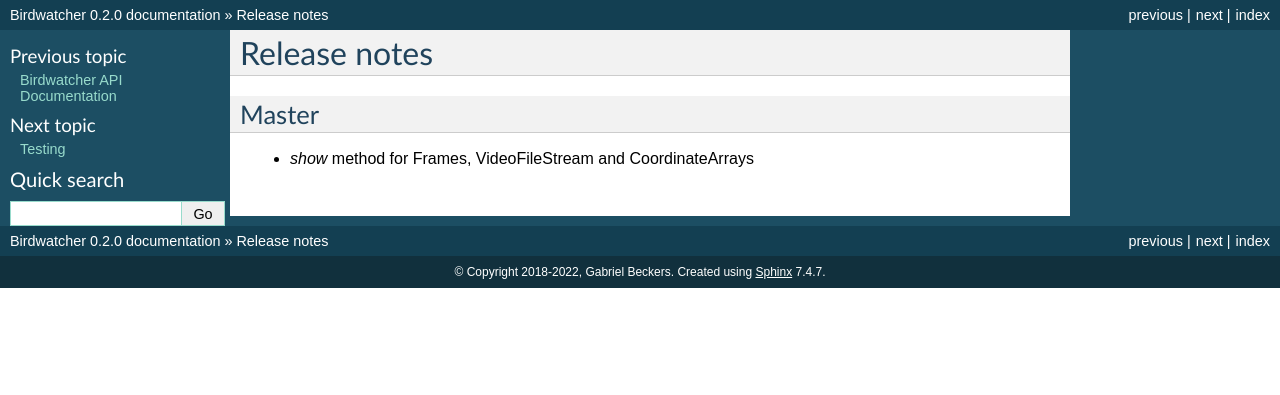
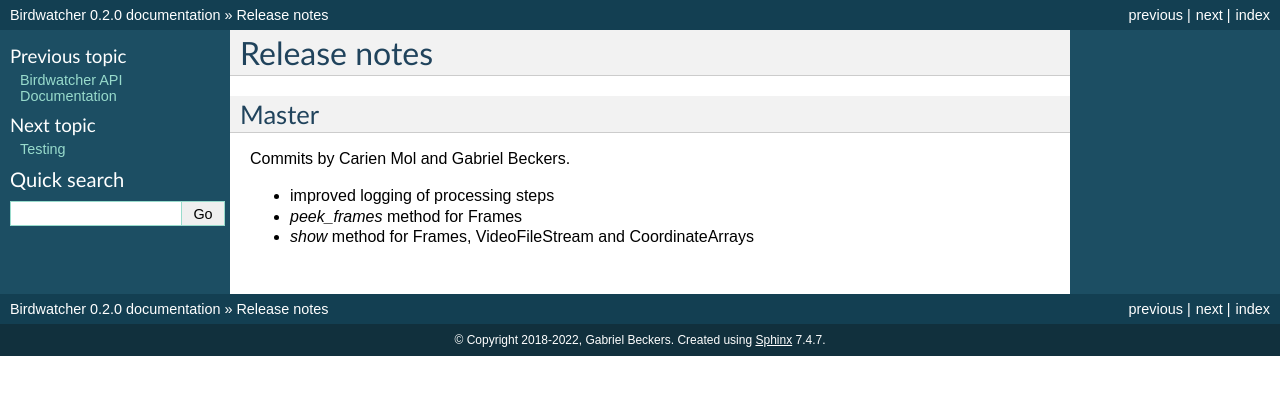
Before and after one commit to gbeckers/Birdwatcher, a Sphinx documentation site: the page built from docs/releasenotes.rst, in a window 1280 px wide. Shown: the top 395 px of the page. Built offline with Sphinx 7.4.7, drawn with Linux system fonts in a browser that asks for light colours.

Commit message:
update release notes

```diff
--- a/docs/releasenotes.rst
+++ b/docs/releasenotes.rst
@@ -3,4 +3,9 @@ Release notes
 
 Master
 ------
+
+Commits by Carien Mol and Gabriel Beckers.
+
+- improved logging of processing steps
+- `peek_frames` method for Frames
 - `show` method for Frames, VideoFileStream and CoordinateArrays
```
